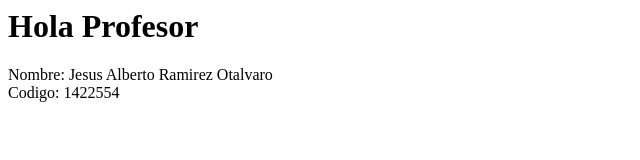
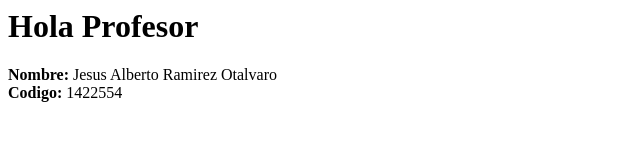
Before and after one commit to JesusAlbertoRamirez/FR-2017-10-10-1422554, a plain HTML site: page index.html in a window 1280 px wide. Shown: the full height of the page, 0-640 px from the left. Drawn offline with Linux system fonts and the light colour scheme.

Commit message:
Resource

```diff
--- a/index.html
+++ b/index.html
@@ -6,8 +6,8 @@
 
 	<body>
 
-		Nombre: Jesus Alberto Ramirez Otalvaro <br>
-		Codigo: 1422554
+		<b>Nombre:</b> Jesus Alberto Ramirez Otalvaro <br>
+		<b>Codigo:</b> 1422554
 
 	</body>
 
```
